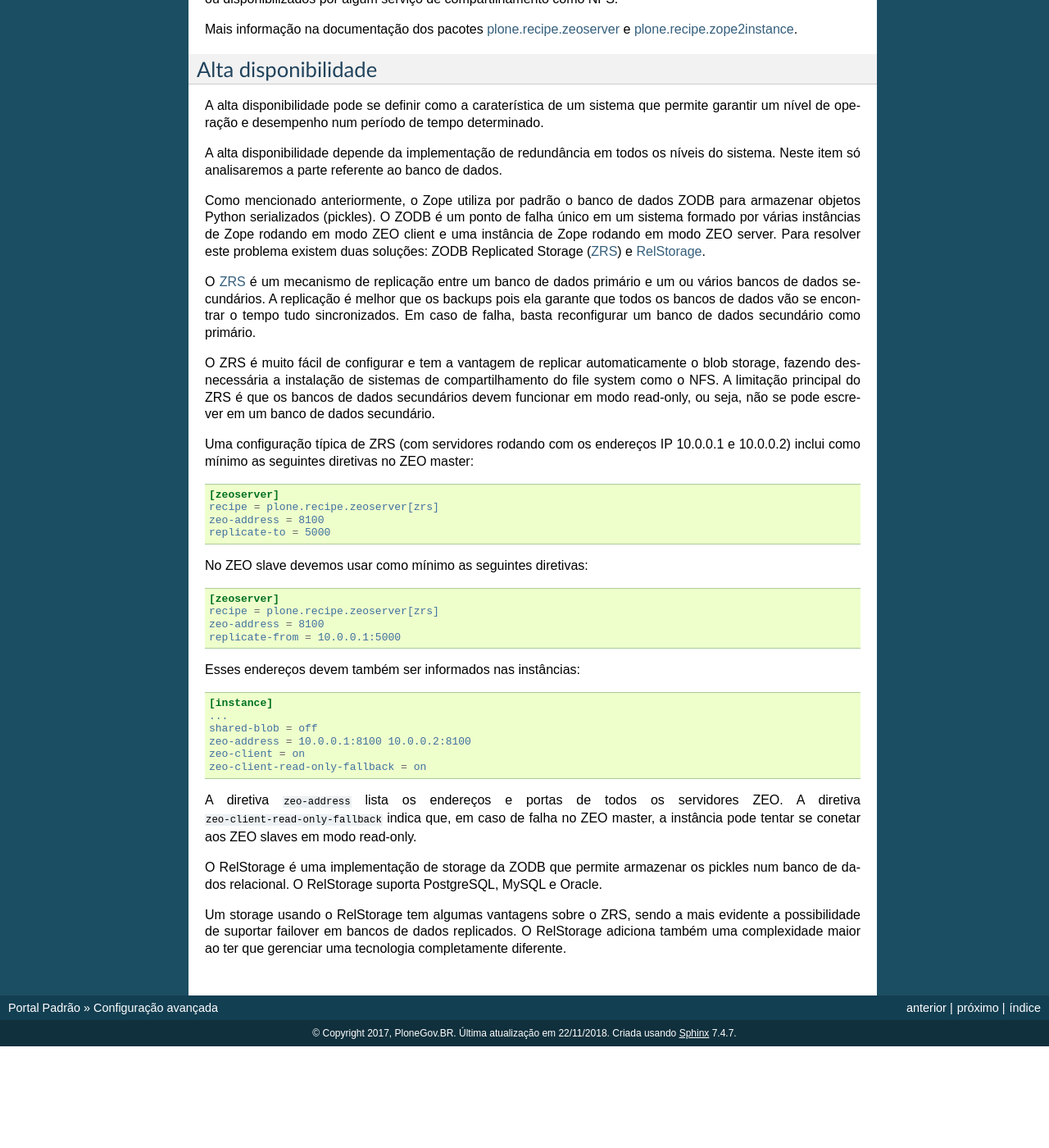
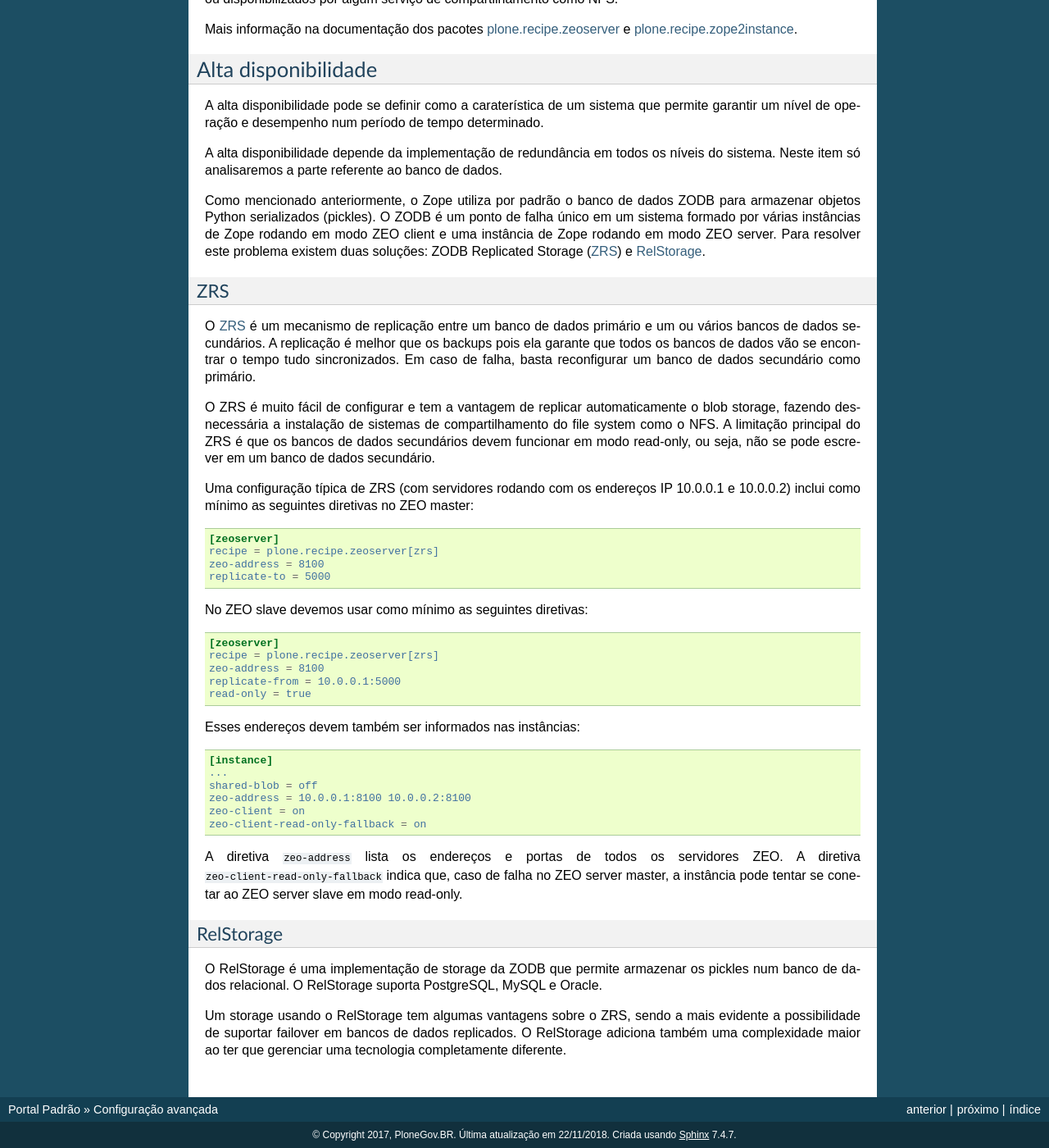
Before and after one commit to plonegovbr/portal.buildout, a Sphinx documentation site: the page built from docs/avancada.rst, in a window 1280 px wide and 1400 px high, scrolled down 1526 px. Shown: the whole window at 82% size. Built offline with Sphinx 7.4.7, drawn with Linux system fonts in a browser that asks for light colours; before the commit the page ends 2802 px from its top, so only the background shows below that.

Commit message:
Fix ZRS documentation

```diff
--- a/docs/avancada.rst
+++ b/docs/avancada.rst
@@ -90,6 +90,9 @@
 O ZODB é um ponto de falha único em um sistema formado por várias instâncias de Zope rodando em modo ZEO client e uma instância de Zope rodando em modo ZEO server.
 Para resolver este problema existem duas soluções: ZODB Replicated Storage (`ZRS <https://github.com/zc/zrs>`_) e `RelStorage <http://relstorage.readthedocs.io/>`_.
 
+ZRS
+---
+
 O `ZRS`_ é um mecanismo de replicação entre um banco de dados primário e um ou vários bancos de dados secundários.
 A replicação é melhor que os backups pois ela garante que todos os bancos de dados vão se encontrar o tempo tudo sincronizados.
 Em caso de falha, basta reconfigurar um banco de dados secundário como primário.
@@ -117,6 +120,7 @@
     recipe = plone.recipe.zeoserver[zrs]
     zeo-address = 8100
     replicate-from = 10.0.0.1:5000
+    read-only = true
 
 Esses endereços devem também ser informados nas instâncias:
 
@@ -131,8 +135,11 @@
 
 A diretiva ``zeo-address`` lista os endereços e portas de todos os servidores ZEO.
 A diretiva ``zeo-client-read-only-fallback`` indica que,
-em caso de falha no ZEO master,
-a instância pode tentar se conetar aos ZEO slaves em modo read-only.
+caso de falha no ZEO server master,
+a instância pode tentar se conetar ao ZEO server slave em modo read-only.
+
+RelStorage
+----------
 
 O RelStorage é uma implementação de storage da ZODB que permite armazenar os pickles num banco de dados relacional.
 O RelStorage suporta PostgreSQL, MySQL e Oracle.
```
